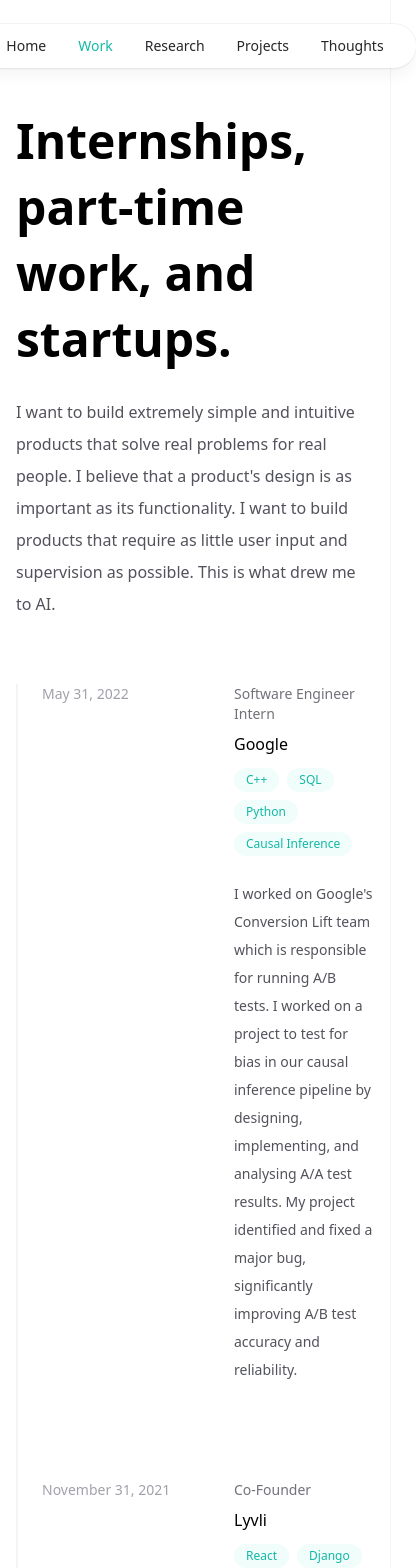
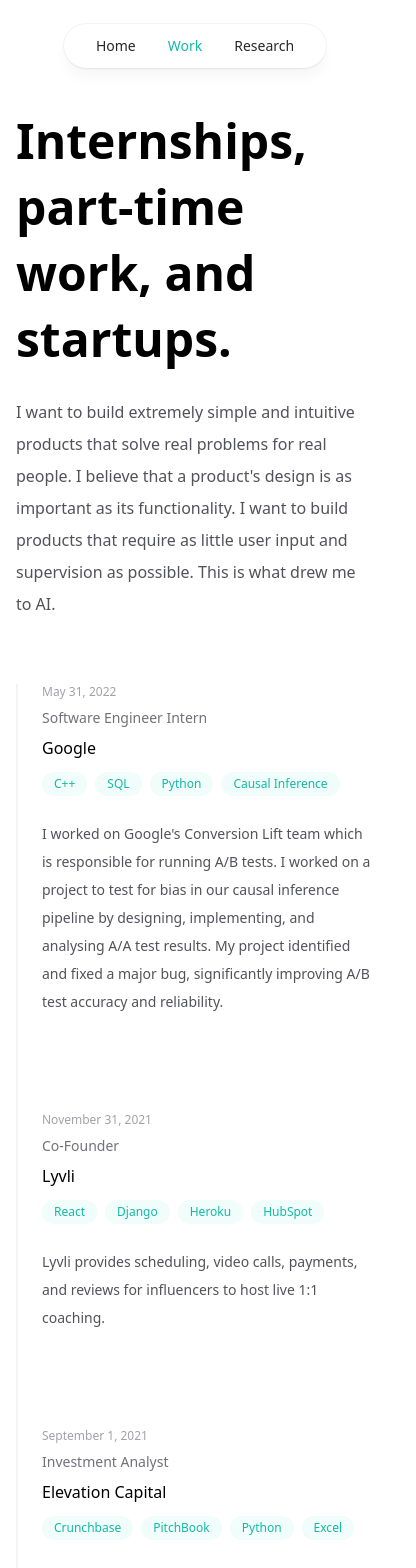
Before and after one commit to alexgshaw/personal-website, a Next.js app: page /work in a window 390 px wide. Shown: the top 1568 px of the page, 416 px wide, since content can reach past the window. Built offline with nearby package versions, Linux system fonts and the light colour scheme.

Commit message:
Updates to mobile views.

```diff
--- a/components/hover-card.tsx
+++ b/components/hover-card.tsx
@@ -7,7 +7,7 @@
   [x: string]: any;
 }
 export default function HoverCard({
-  as: Component = "a",
+  as: Component,
   children,
   className,
   ...props
--- a/components/image-circle.tsx
+++ b/components/image-circle.tsx
@@ -21,7 +21,7 @@
         )}
       >
         <div className="relative h-10 w-10">
-          <Image src={src} fill alt={alt} objectFit="contain" />
+          <Image src={src} fill alt={alt} className="object-contain" />
         </div>
       </div>
     </>
--- a/components/navbar.tsx
+++ b/components/navbar.tsx
@@ -12,8 +12,8 @@
   { name: "Home", href: "/" },
   { name: "Work", href: "/work" },
   { name: "Research", href: "/research" },
-  { name: "Projects", href: "/projects" },
-  { name: "Thoughts", href: "/thoughts" },
+  // { name: "Projects", href: "/projects" },
+  // { name: "Thoughts", href: "/thoughts" },
 ];
 
 export default function Navbar(): ReactElement {
--- a/pages/index.tsx
+++ b/pages/index.tsx
@@ -39,10 +39,15 @@
     <div className="space-y-16">
       <div className="w-full max-w-2xl space-y-6">
         <div className="relative mx-auto h-48 w-48 overflow-hidden rounded-full sm:mx-0 sm:h-20 sm:w-20">
-          <Image src="/images/profile.jpg" fill alt="" />
+          <Image
+            src="/images/profile.jpg"
+            fill
+            className="object-cover"
+            alt=""
+          />
         </div>
         <H1 className="text-center text-zinc-800 sm:text-left">
-          Founder, investor, engineer, and scientist.
+          Entreprenuer, investor, engineer, and scientist.
         </H1>
         <p className="mt-6 text-base font-light leading-loose text-zinc-600">
           My name is Alex Shaw. I'm a current master's student at Brigham Young
--- a/pages/work.tsx
+++ b/pages/work.tsx
@@ -1,4 +1,5 @@
 import { H1 } from "../components/headers";
+import HoverCard from "../components/hover-card";
 import Tag from "../components/tag";
 
 interface ExperienceProps {
@@ -63,10 +64,11 @@
   description,
 }: ExperienceProps) {
   return (
-    <div className="flex">
-      <p className="w-48 text-sm text-zinc-400">{date}</p>
-      <a className="group relative flex flex-1 flex-col" href={link}>
-        <div className="absolute -inset-6 z-0 scale-95 rounded-2xl bg-zinc-50 opacity-0 transition duration-200 group-hover:scale-100 group-hover:opacity-100" />
+    <div className="flex flex-col sm:flex-row">
+      <p className="mb-2 flex-shrink-0 text-xs text-zinc-400 sm:w-48 sm:text-sm">
+        {date}
+      </p>
+      <HoverCard className="group relative flex flex-col" href={link} as="a">
         <p className="z-10 mb-2 text-sm font-medium text-zinc-500">{title}</p>
         <p className="z-10 mb-3 font-medium">{company}</p>
         <div className="mb-4 flex flex-wrap justify-start">
@@ -79,7 +81,7 @@
         <p className="z-10 text-sm font-light leading-loose text-zinc-600">
           {description}
         </p>
-      </a>
+      </HoverCard>
     </div>
   );
 }
@@ -99,7 +101,7 @@
       </div>
       <div className="flex max-w-5xl flex-col space-y-24 border-l-2 border-zinc-100 pl-6">
         {EXPERIENCES.map((experience) => (
-          <Experience key={experience.title} {...experience} />
+          <Experience key={experience.company} {...experience} />
         ))}
       </div>
     </div>
```
